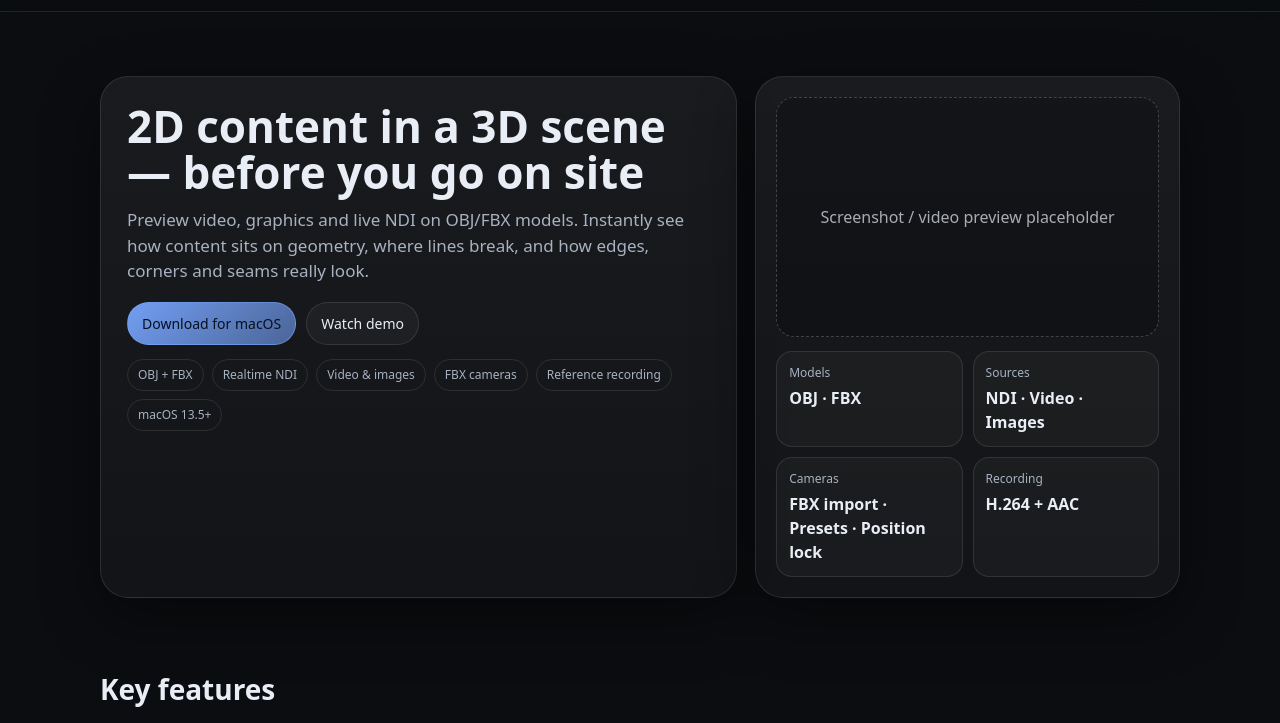
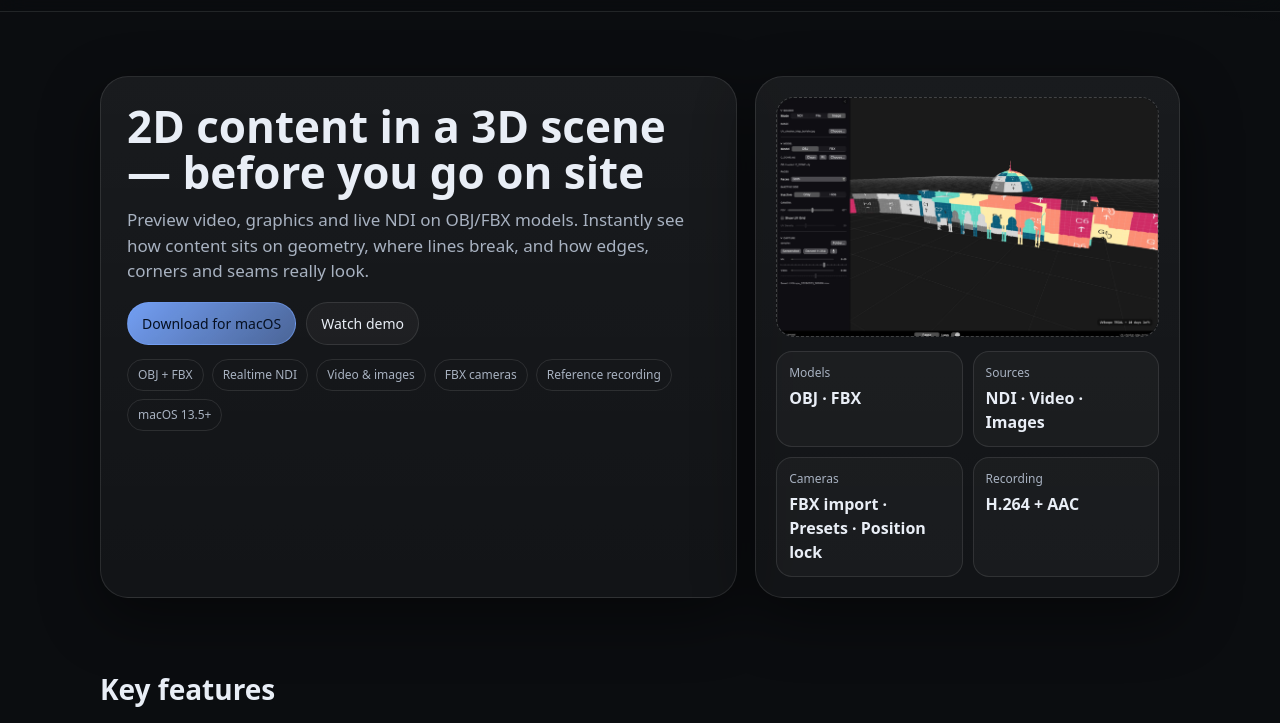
Before and after one commit to freemansart/blackfeatherapps-site, a plain HTML site: page index.html in a window 1280 px wide. Shown: the part 60-783 px from the top of the page. Drawn offline with Linux system fonts and the light colour scheme.

Commit message:
Refactor HTML structure and update styles

```diff
--- a/index.html
+++ b/index.html
@@ -108,9 +108,10 @@
       font-size:14px;
       display:inline-flex;
       align-items:center;
-      gap:10px;
     }
-    .btn:hover{ background:rgba(255,255,255,.07) }
+    .btn:hover{
+      background:rgba(255,255,255,.07);
+    }
     .btn.primary{
       background:linear-gradient(135deg,rgba(120,166,255,.95),rgba(120,166,255,.55));
       border-color:rgba(120,166,255,.55);
@@ -307,7 +308,9 @@
       padding:26px 0 38px;
       color:var(--muted);
     }
-    footer a{ color: var(--accent); }
+    footer a{
+      color: var(--accent);
+    }
   </style>
 </head>
 
@@ -327,7 +330,7 @@
       <a href="#faq">FAQ</a>
     </div>
     <div class="actions">
-      <a class="btn" href="#pricing">Get license</a>
+      <a class="btn" href="https://freemansart.gumroad.com/l/chbmdb" target="_blank" rel="noopener">Get license</a>
       <a class="btn primary" href="UVScope.dmg" download>Download</a>
     </div>
   </div>
@@ -364,7 +367,16 @@
 
     <div class="card heroSide">
       <div class="mock">
-        Screenshot / video preview placeholder
+        <img
+          src="hero-preview.png"
+          alt="UVScope preview"
+          style="
+            width:100%;
+            height:100%;
+            object-fit:cover;
+            border-radius:18px;
+          "
+        />
       </div>
 
       <div class="metaRow">
@@ -485,7 +497,7 @@
         <li>No subscription</li>
         <li>Re-issue available if hardware changes</li>
       </ul>
-    <a class="btn primary" href="#">Get license</a>
+      <a class="btn primary" href="https://freemansart.gumroad.com/l/chbmdb" target="_blank" rel="noopener">Get license</a>
     </div>
   </div>
 </section>
```
Lines whose indentation alone changed are shown as unchanged.
